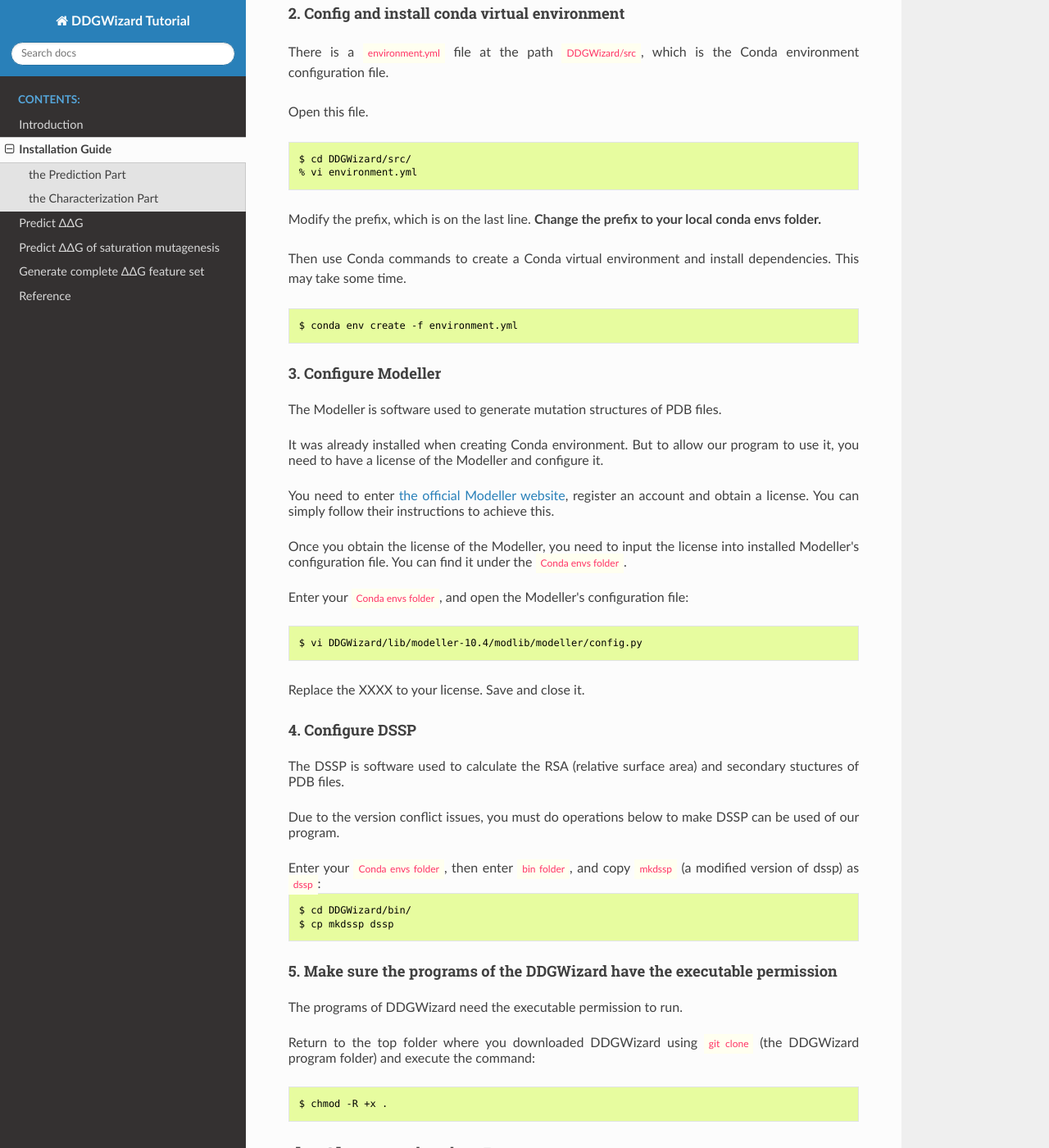
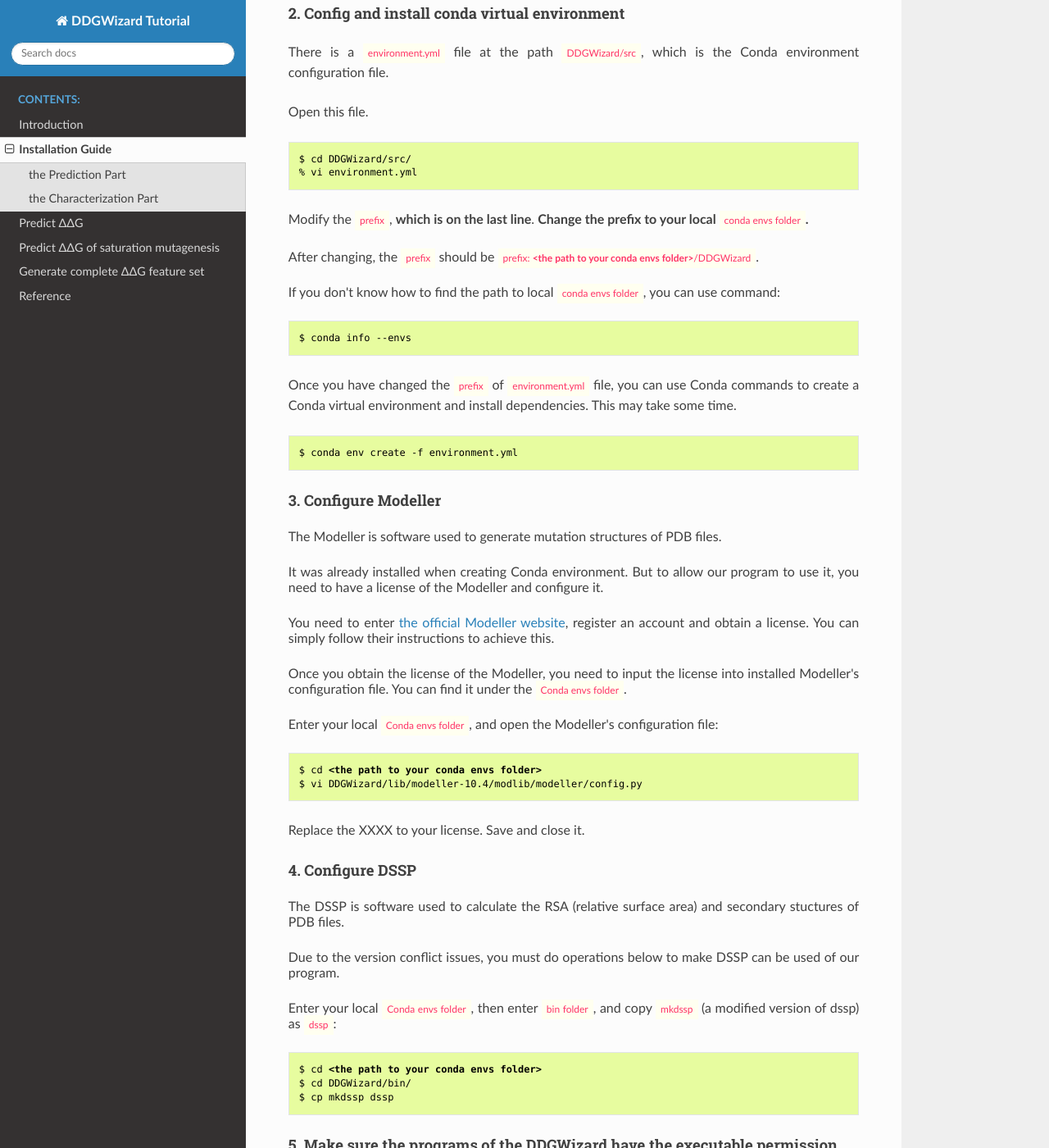
Before and after one commit to Mingkai14/DDGWizard, a Sphinx documentation site: the page built from Docs/Installation_Guide.rst, in a window 1280 px wide and 1400 px high, scrolled down 609 px. Shown: the whole window at 82% size. Built offline with Sphinx 7.4.7 and the Read the Docs theme 2.0.0, drawn with Linux system fonts in a browser that asks for light colours.

Commit message:
Update Installation_Guide.rst

```diff
--- a/Docs/Installation_Guide.rst
+++ b/Docs/Installation_Guide.rst
@@ -77,9 +77,22 @@
 .. raw:: html
 
     <div style="text-align: justify;">
-    <p>Modify the prefix, which is on the last line. <b>Change the prefix to your local conda envs folder.</b></p>
+    <p>Modify the <span class="keyword-highlight">prefix</span>, <b>which is on the last line</b>. <b>Change the prefix to your local <span class="keyword-highlight">conda envs folder</span>.</b></p>
     <p></p>
-    <p>Then use Conda commands to create a Conda virtual environment and install dependencies. This may take some time.</p>
+    After changing, the <span class="keyword-highlight">prefix</span> should be <span class="keyword-highlight">prefix: <b>&lt;the path to your conda envs folder&gt;</b>/DDGWizard</span>.
+    <p></p>
+    If you don't know how to find the path to local <span class="keyword-highlight">conda envs folder</span>, you can use command:
+    <p></p>
+    </div>
+
+.. code-block::
+
+     $ conda info --envs
+
+.. raw:: html
+
+    <div style="text-align: justify;">
+    <p>Once you have changed the <span class="keyword-highlight">prefix</span> of <span class="keyword-highlight">environment.yml</span> file, you can use Conda commands to create a Conda virtual environment and install dependencies. This may take some time.</p>
     <p></p>
     </div>
 
@@ -100,13 +113,20 @@
    <p></p>
    Once you obtain the license of the Modeller, you need to input the license into installed Modeller's configuration file. You can find it under the <span class="keyword-highlight">Conda envs folder</span>.
    <p></p>
-   Enter your <span class="keyword-highlight">Conda envs folder</span>, and open the Modeller's configuration file:
+   Enter your local <span class="keyword-highlight">Conda envs folder</span>, and open the Modeller's configuration file:
    <p></p>
    </div>
 
-.. code-block::
+.. raw:: html
 
-     $ vi DDGWizard/lib/modeller-10.4/modlib/modeller/config.py
+    <div class="highlight-default notranslate">
+    <div class="highlight">
+    <pre style="overflow: scroll">
+    $ cd <b>&lt;the path to your conda envs folder&gt;</b>
+    $ vi DDGWizard/lib/modeller-10.4/modlib/modeller/config.py
+    </pre>
+    </div>
+    </div>
 
 .. raw:: html
 
@@ -123,13 +143,21 @@
     <p></p>
     Due to the version conflict issues, you must do operations below to make DSSP can be used of our program.
     <p></p>
-    Enter your <span class="keyword-highlight">Conda envs folder</span>, then enter <span class="keyword-highlight">bin folder</span>, and copy <span class="keyword-highlight">mkdssp</span> (a modified version of dssp) as <span class="keyword-highlight">dssp</span>:
+    Enter your local <span class="keyword-highlight">Conda envs folder</span>, then enter <span class="keyword-highlight">bin folder</span>, and copy <span class="keyword-highlight">mkdssp</span> (a modified version of dssp) as <span class="keyword-highlight">dssp</span>:
+    <p></p>
     </div>
 
-.. code-block::
+.. raw:: html
 
+    <div class="highlight-default notranslate">
+    <div class="highlight">
+    <pre style="overflow: scroll">
+    $ cd <b>&lt;the path to your conda envs folder&gt;</b>
     $ cd DDGWizard/bin/
     $ cp mkdssp dssp
+    </pre>
+    </div>
+    </div>
 
 .. raw:: html
 
@@ -197,6 +225,6 @@
     <p></p>
     Please check if the container image files <span class="keyword-highlight">myprof.tar</span> and <span class="keyword-highlight">myprof.sif</span> in the path <span class="keyword-highlight">DDGWizard/src/Prof_Source/</span> are complete. Since they are large files, managed by <a href="https://git-lfs.com/">the Git LFS</a>, sometimes they can not be downloaded completely.
     <p></p>
-    If they are not complete, please visit <a href="https://github.com/Mingkai14/DDGWizard/tree/latest7/src/Prof_Source">the DDGWizard GitHub website</a> to manually download them and replace them in the folder <span class="keyword-highlight">DDGWizard/src/Prof_Source/</span>.
+    If they are not complete, please visit <a href="https://github.com/Mingkai14/DDGWizard/tree/latest6/src/Prof_Source">the DDGWizard GitHub website</a> to manually download them and replace them in the folder <span class="keyword-highlight">DDGWizard/src/Prof_Source/</span>.
     <p></p>
     </div>
```
